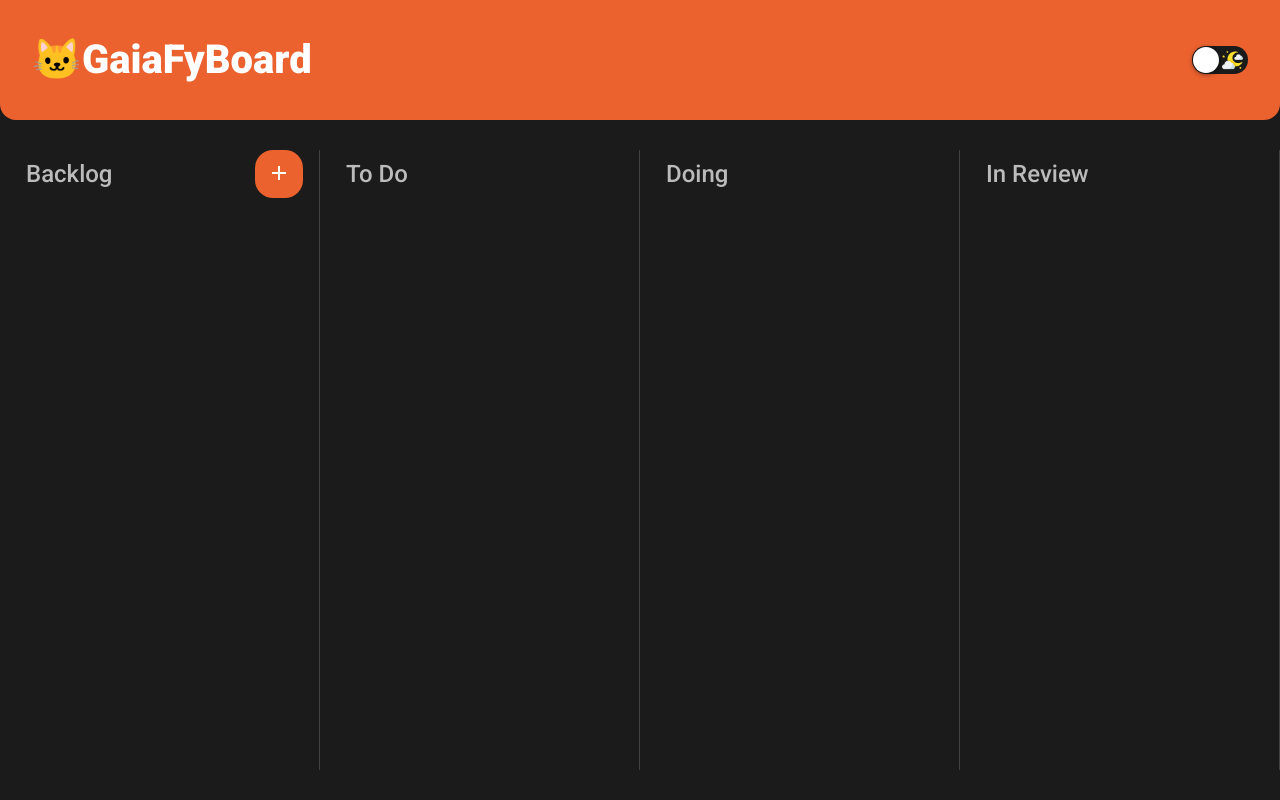
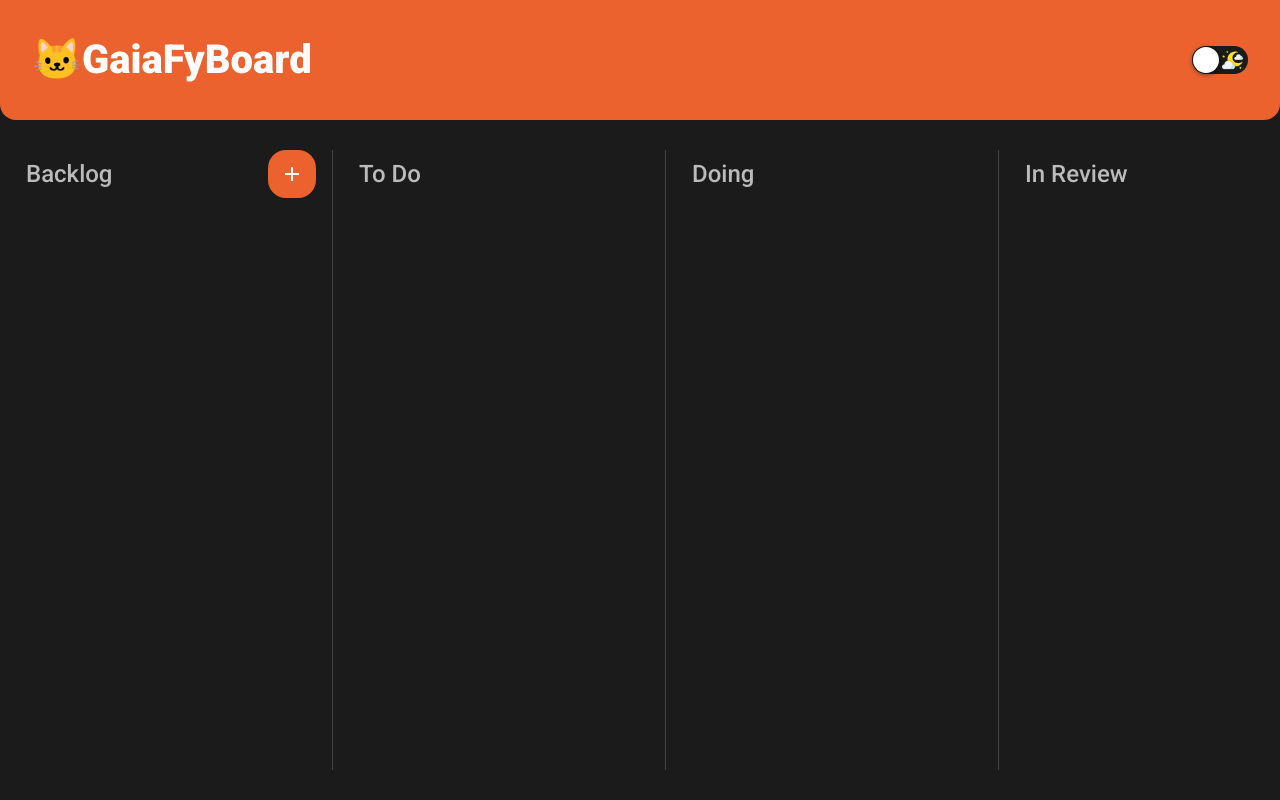
Before and after one commit to ponqueli/kanban-board, a React (Create React App) app: page / in a window 1280 px wide. Built offline with nearby package versions, Linux system fonts and the light colour scheme.

Commit message:
fix: fixing container and labels

```diff
--- a/src/components/Card/styles.js
+++ b/src/components/Card/styles.js
@@ -9,7 +9,7 @@ export const Container = styled.div`
 
   background-color: ${({ theme }) => theme.colors.components_background};
   opacity:  ${({ hideCard }) => hideCard ? 0.2 : 1};
-  width: 18.75rem;
+  width: 19.45rem;
   height: 6.87rem;
   margin: 0.7rem 0.7rem;
   padding: 1.2rem 1rem 0.7rem 1rem;
@@ -27,7 +27,7 @@ export const Container = styled.div`
   }
 
   ${({ isDragging }) => isDragging && css`
-    border: 2px solid #fff;
+    border: 1px solid #fff;
     box-shadow: 0 0 .2rem #fff,
             0 0 .2rem #fff,
             0 0 2rem ${({color}) => color},
@@ -40,11 +40,11 @@ export const Container = styled.div`
 
 export const CardBorder = styled.div`
   position: absolute;
-  width: calc(100% + 0.22px);
+  width: calc(100%);
   top: 0px;
   left: 0px;
-  border-top-left-radius: 5px;
-  border-top-right-radius: 5px;
+  border-top-left-radius: 0.5rem;
+  border-top-right-radius: 0.5rem;
   height: 11px;
   background-color: ${({color}) => color};
 
--- a/src/components/DecisionModal/index.jsx
+++ b/src/components/DecisionModal/index.jsx
@@ -59,14 +59,14 @@ export default function DecisionModal({
             type="button"
             onClick={handleCloseModal}
             >
-            Cancelar
+            Cancel
           </button>
           <button
             className='confirm-button'
             type="button"
             onClick={handleSubmitModal}
             >
-            Confirmar
+            Save
           </button>
         </Footer>
 
--- a/src/components/List/styles.js
+++ b/src/components/List/styles.js
@@ -23,6 +23,9 @@ export const ContainerHeader = styled.header`
   }
 
   button {
+    display: flex;
+    align-items: center;
+    justify-content: center;
     width: 3rem;
     height: 3rem;
     border-radius: 1.125rem;
@@ -38,7 +41,10 @@ export const ContainerHeader = styled.header`
 `;
 
 export const TaskList = styled.ul`
+  display: flex;
+  justify-content: center;
   height: 65vh;
   overflow-y: auto;
   margin-top: 1.875rem;
+  width: 18.75rem;
 `;
```
